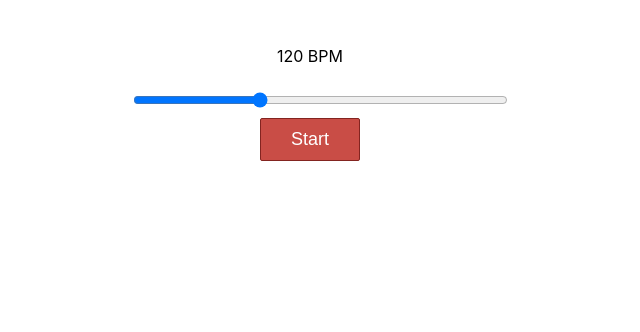
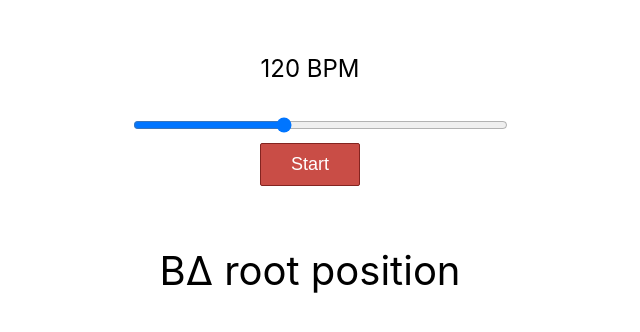
Before and after one commit to laramackey/jazz-chord-practice, a React (Create React App) app: page / in a window 1280 px wide. Shown: the top 332 px of the page, without its empty margins (330-970 px from the left). Built offline with nearby package versions, Linux system fonts and the light colour scheme.

Commit message:
add random chord generator

```diff
--- a/src/App.js
+++ b/src/App.js
@@ -1,10 +1,19 @@
 import Metronome from "./Metronome";
 import './App.css';
+import ChordSymbol from "./ChordSymbol";
+import React, { useState, useContext } from 'react';
 
 function App() {
+  const [changeChord, setChangeChord] = useState(false)
   return (
     <div className="App">
-      <Metronome />
+      <Metronome
+        setChangeChord={setChangeChord}
+      />
+      <ChordSymbol
+        setChangeChord={setChangeChord}
+        changeChord={changeChord}
+      />
     </div>
   );
 }
--- /dev/null
+++ b/src/ChordSymbol.js
@@ -0,0 +1,30 @@
+import React, { useState, useEffect } from 'react';
+import "./chordsymbol.css";
+
+const ChordSymbol = (props) => {
+    const [chord, setChord] = useState("C7 root position")
+    const generateRandomChord = () => {
+        const randomElement = (arr) => arr[Math.floor(Math.random() * arr.length)]
+        const rootNotes = ["A♭", "A", "B♭", "B", "C", "D♭", "D", "E♭", "E", "F", "F♯", "G♭", "G",]
+        const chords = ["7", "6", "Δ", "m7"]
+        const inversions = ["root position", "first inversion", "second inversion", "third inversion"]
+        const randomRootNote = randomElement(rootNotes)
+        const randomChord = randomElement(chords)
+        const randomInversion = randomElement(inversions)
+        setChord(`${randomRootNote}${randomChord} ${randomInversion}`)
+    }
+
+    useEffect(() => {
+        props.setChangeChord(false)
+        generateRandomChord()
+    }, [props.changeChord]);
+
+    console.log(props.changeChord)
+    return (
+        <div className="chordsymbol">
+            {chord}
+        </div>
+    );
+}
+
+export default ChordSymbol;
--- a/src/Metronome.js
+++ b/src/Metronome.js
@@ -15,7 +15,6 @@ const Metronome = (props) => {
 
     const handleInputChange = (event) => {
         setTempo(event.target.value)
-        console.log(event.target.value)
     };
 
     const nextNote = () => {
@@ -25,6 +24,9 @@ const Metronome = (props) => {
         currentBeatInBar++
         if (currentBeatInBar === beatsPerBar) {
             currentBeatInBar = 0
+        }
+        if (currentBeatInBar === 1) {
+            props.setChangeChord(true)
         }
     }
 
@@ -82,7 +84,7 @@ const Metronome = (props) => {
                 <p>{tempo} BPM</p>
                 <input
                     type="range"
-                    min="60"
+                    min="40"
                     max="240"
                     value={tempo}
                     onChange={handleInputChange}
--- /dev/null
+++ b/src/chordsymbol.css
@@ -0,0 +1,7 @@
+.chordsymbol {
+  text-align: center;
+  max-width: 375px;
+  margin: 0 auto;
+  padding: 30px;
+  font-size: 2.5em;
+}
--- a/src/metronome.css
+++ b/src/metronome.css
@@ -3,14 +3,15 @@
     max-width: 375px;
     margin: 0 auto;
     padding: 30px;
-  }
+    font-size: 1.5em;
+}
 
-  .bpm-slider input {
+.bpm-slider input {
     width: 100%;
     margin: 10px;
-  }
+}
 
-  .metronome button {
+.metronome button {
     background: #c94d46;
     padding: 10px;
     border: 1px solid #832420;
@@ -18,4 +19,4 @@
     width: 100px;
     color: #fff;
     font-size: 18px;
-  }
+}
```
